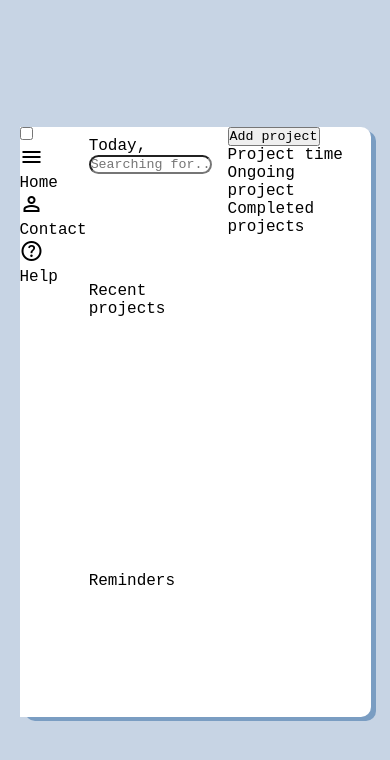
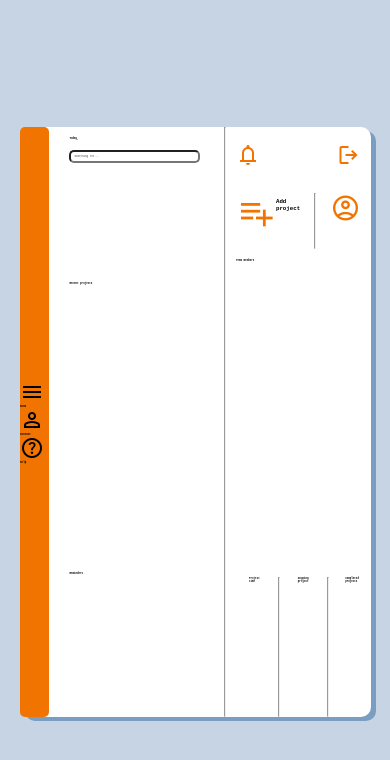
Before and after one commit to Dev0071/bobcodes, a plain HTML site: page Frontend/index.html in a window 390 px wide. Drawn offline with nearby package versions, Linux system fonts and the light colour scheme.

Commit message:
Responsive landing page

```diff
--- a/Frontend/index.html
+++ b/Frontend/index.html
@@ -14,35 +14,19 @@
 <body>
     <div class="container">
         <nav>
-            <label class="menu">
-                <input type="checkbox">
-            </label>
-            <aside class="sidebar">
-                <nav>
-                  <div><span class="material-symbols-outlined">menu</span>
-                    <span>Home</span></div>
-                  <div><span class="material-symbols-outlined">person</span>
-                    <span>Contact</span></div>
-                  <div><span class="material-symbols-outlined">help</span>
-                    <span>Help</span></div>
-                </nav>
-              </aside>
-
-            <!-- <div class="nav-options">
-                <ul>
-                    <li>
-                    </li>
-                    <li>
-                    </li>
-                    <li>
-                    </li>
-                </ul>
-            </div> -->
+            <ul>
+                <li><span class="material-symbols-outlined">menu</span>
+                <span>Home</span></li>
+                <li><span class="material-symbols-outlined">person</span>
+                <span>Contact</span></li>
+                <li><span class="material-symbols-outlined">help</span>
+                <span style="cursor: help;">Help</span></li>
+            </ul>
         </nav>
         <section class="user">
             <div class="user-nav">
                 <p>Today,<span id="date-time"></span></p>
-                <input type="text" placeholder="Searching for..." style="width: 100%; border-radius: 10px;">
+                <input type="text" placeholder="Searching for..." style="width: 90%; border-radius: 5px; padding: 3px; margin-top: 10px;">
             </div>
             <div class="recent-projects">
                 <p>Recent projects</p>
@@ -51,17 +35,30 @@
                 <p>Reminders</p>
             </div>
         </section>
+        <hr>
         <section class="admin">
+            <div class="log-out">
+                <span id="not-icon" class="material-symbols-outlined">notifications</span>
+                <span id="out-icon" class="material-symbols-outlined">logout</span>
+            </div>
             <div class="admin-nav">
-                <button id="add-project">Add project</button>
+                <div id="addproject">
+                    <span id="add" style="font-size: 40px;" class="material-symbols-outlined">playlist_add</span>
+                    <p>Add <br> project</p>
+                </div>
+                <hr>
+                <div id="acc-icon">
+                    <span style="font-size: 30px; padding-right: 10px;" class="material-symbols-outlined">account_circle</span>
+                </div>
             </div>
             <div class="team">
+                <p>Team members</p>
                 <!-- Team members added dynamically -->
             </div>
             <div class="tasks">
-                <p>Project time</p>
-                <p>Ongoing project</p>
-                <p>Completed projects</p>
+                <div class="project-time"><p>Project <br> time</p></div><hr>
+                <div class="ongoing-prject"><p>Ongoing <br> project</p></div><hr>
+                <div class="completed-projects"><p>Completed <br> projects</p></div>
             </div>
         </section>
     </div>
--- a/Frontend/style.css
+++ b/Frontend/style.css
@@ -3,7 +3,7 @@
     --blue: rgb(5,73,144);
     --grey: rgb(199,212,228);
     --white: rgb(220,226,238);
-    --orange2: rgb(238,122,59);
+    --orange2: rgb(250, 188, 154);
 }
 @import url('https://fonts.googleapis.com/css2?family=Open+Sans&family=Roboto+Mono&display=swap');
 *{
@@ -11,6 +11,7 @@
     margin: 0;
     font-family: 'Open Sans', sans-serif;
     font-family: 'Roboto Mono', monospace;
+    font-weight: bold;
 }
 body{
     height: 100vh;
@@ -31,51 +32,28 @@ body{
     border-radius: 10px;
     gap: 10px;
     box-shadow: 5px 4px rgba(5,73,144, 0.4);
+    z-index: 0;
 }
-/* .mini-nav{
-    display: flex;
-    flex-direction: column;
-    width: 2%;
-    margin-left: 4px;
-    align-items: center;
-    justify-content: space-evenly;
-}
-.mini-nav ul{
-    cursor: pointer;
-    list-style: none;
-}
-.mini-nav:hover ul li{
-    color: antiquewhite;
-} */
 nav{
     display: flex;
     flex-direction: column;
-    background-color: white;
-    width: 14%;
-
-}
-.logo{
-    display: flex;
-    justify-content: flex-start;
+    justify-content: space-evenly;
+    background-color: var(--orange);
+    width: 10%;
+    font-size: 18px;
+    border-radius: 5px;
 }
 nav ul{
+    display: flex;
+    flex-direction: column;
     list-style: none;
-    padding: 20px;
-}
-nav li {
-    display: grid;
-    grid-template-columns: 1rem 1fr;
-
-}
-nav li span{
-    display: flex;
-    justify-content: center;
-    align-items: center;
-
+    margin-left: 2%;
 }
 nav ul li:hover{
-    color: var(--orange);
+    color: white;
     cursor: pointer;
+    /* box-shadow: 1px 1px 1px 1px var(--blue); */
+    outline: 2px solid var(--blue);
 }
 .user{
     display: grid;
@@ -85,7 +63,7 @@ nav ul li:hover{
     "recentprojects recentprojects"
     "recentprojects recentprojects"
     "reminder reminder";
-    width: 41%;
+    width: 45%;
     gap: 10px;
     /* background-color: aqua; */
     padding: 10px;
@@ -98,15 +76,17 @@ nav ul li:hover{
     /* background-color: chartreuse; */
     grid-area: recentprojects;
 }
+.recent-projects span{
+    /* background-color: chartreuse; */
+    display: flex;
+    flex-direction: row;
+    justify-content: space-between;
+    padding-right: 10%;
+}
 .reminder{
     /* background-color: brown; */
     grid-area: reminder;
 }
-/* .logincard{
-    display: flex;
-    justify-content: space-evenly;
-    text-align: center;
-} */
 .btn{
     width: 8vw;
     height: 4vh;
@@ -144,15 +124,112 @@ form input{
     text-align: center;
     justify-content: space-evenly;
 }
-.link:active, .link:hover{
-    color: white;
+.recent-projects:hover, .reminder:hover, .user-nav:hover{
+    background-color: var(--orange2);
+    color: var(--blue);
+    margin: 0 5px;
+    padding: 2px;
+    border-radius: 5px;
+    font-size: 22px;
+    height: 100%;
+    width: 100%;
 }
-#date-time p{
-    font-weight: 400;
+.admin{
+    /* background-color: chartreuse; */
+    display: flex;
+    flex-direction: column;
+    height: 100;
+    width: 45%;
+    gap: 10px;
+}
+.log-out{
+    display: flex;
+    justify-content: space-between;
+    align-items: center;
+    padding-right: 10px;
+    color: var(--orange);
+    height: 10%;
+    /* background-color: blue; */
 }
 
-@media screen and (max-width: 620px ){
-    .logincard, .logincard button{
-        font-size: 10px;
+.admin-nav{
+    display: flex;
+    flex-direction: row;
+    justify-content: space-between;
+    border-radius: 5px;
+    height: 10%;
+    /* background-color: yellow; */
+}
+#addproject{
+    display: flex;
+}
+#not-icon, #out-icon, #acc-icon, #add{
+    color: var(--orange);
+}
+#not-icon:hover, #out-icon:hover, #acc-icon:hover, #add:hover{
+    color: var(--blue);
+    cursor: pointer;
+}
+.team{
+    /* background-color: black; */
+    height: 55%;
+    z-index: 1;
+}
+.tasks{
+    /* background-color: brown; */
+    height: 25%;
+    display: flex;
+    gap: 5px;
+}
+.project-time, .ongoing-prject, .completed-projects{
+    display: flex;
+    justify-content: center;
+    width: 33%;
+}
+#add-project{
+    background-color: var(--orange);
+    color: white;
+    cursor: pointer;
+    padding: 10px;
+}
+#add-project:hover{
+    background-color: var(--blue);
+    color: white;
+    cursor: pointer;
+}
+#addproject p{
+    font-size: 12px;
+    padding-top: 5px;
+}
+.team:hover, .log-out:hover, .admin-nav:hover, .project-time:hover, .ongoing-prject:hover, .completed-projects:hover{
+    background-color: var(--grey);
+    border-radius: 5px;
+    margin: 5px 5px 5px;
+    padding: 5px;
+    color: white;
+    font-size: 22px;
+}
+
+@media screen and (max-width: 1120px){
+    *{
+        font-size:0.9rem ;
     }
 }
+@media screen and (max-width: 920px){
+    *{
+        font-size:0.7rem ;
+    }
+}
+@media screen and (max-width: 620px ){
+    *{
+        font-size: 0.6rem;
+    }
+}
+@media screen and (max-width: 500px){
+    *, .material-symbols-outlined{
+        font-size:0.4rem;
+}
+    #addproject p{
+        font-size: 0.9rem;
+    }
+}
```
